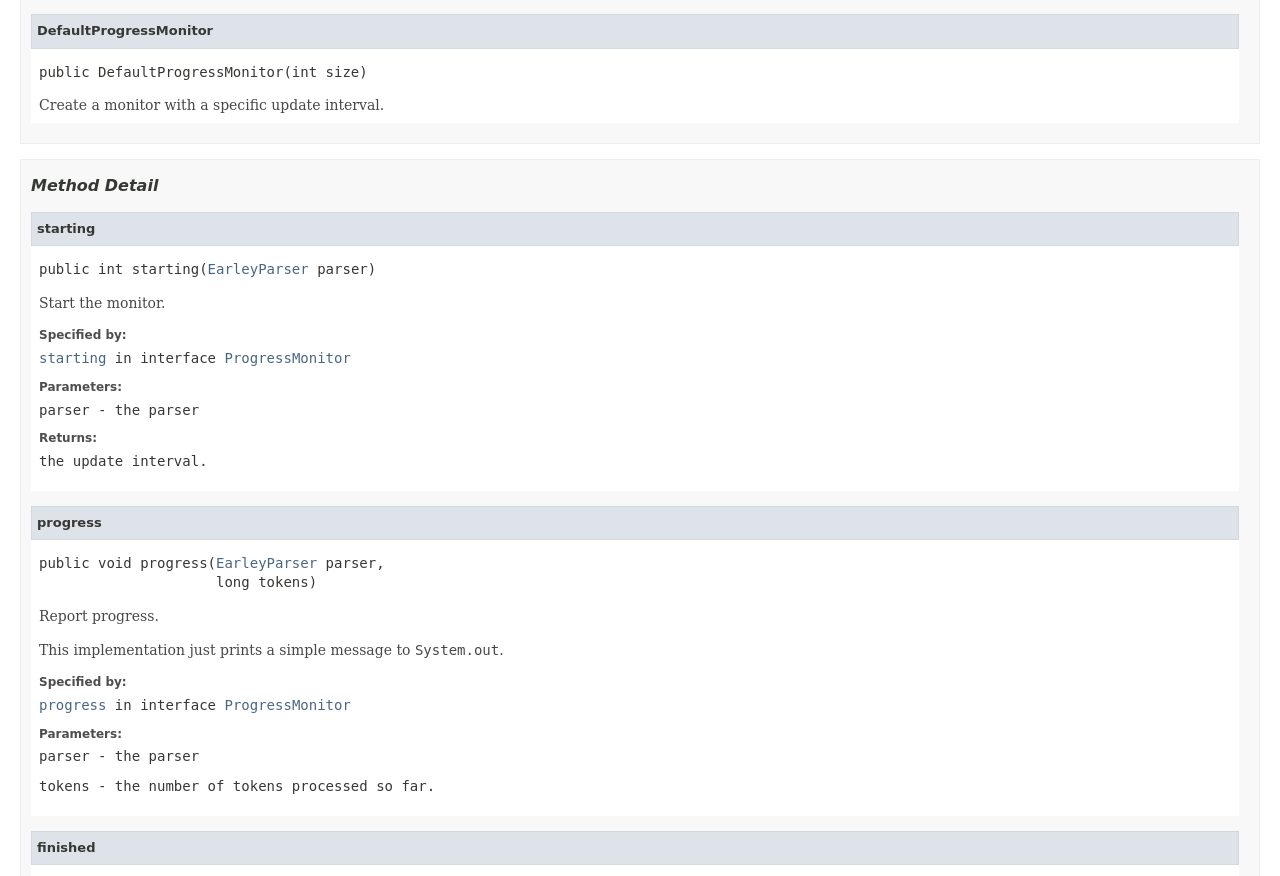
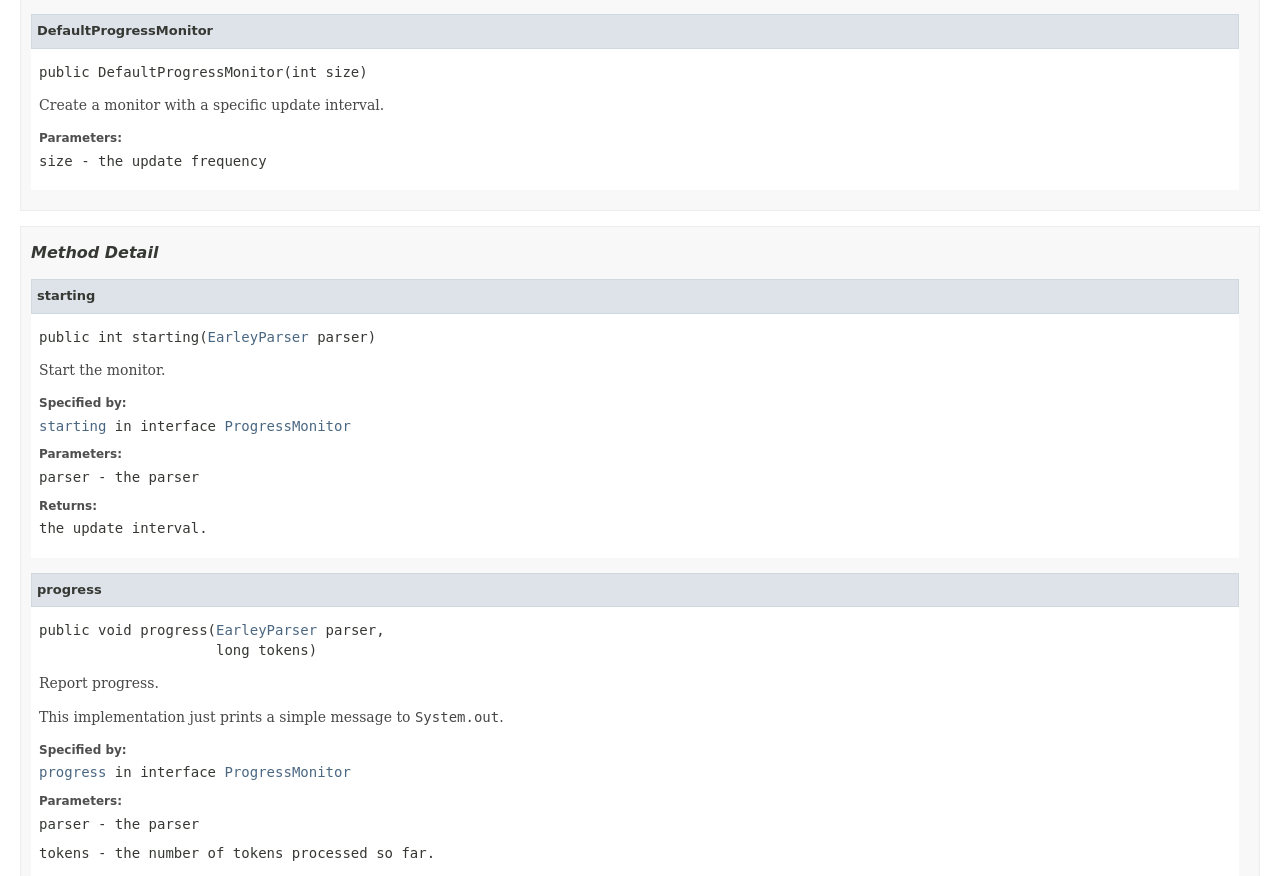
Before and after one commit to nineml/coffeegrinder, a plain HTML site: page apidoc/org/nineml/coffeegrinder/util/DefaultProgressMonitor.html in a window 1280 px wide. Shown: the part 1620-2496 px from the top of the page. Drawn offline with Linux system fonts and the light colour scheme; a web font is replaced by a local one.

Commit message:
Successful CircleCI build 112 [ci skip]

```diff
--- a/apidoc/org/nineml/coffeegrinder/util/DefaultProgressMonitor.html
+++ b/apidoc/org/nineml/coffeegrinder/util/DefaultProgressMonitor.html
@@ -255,6 +255,10 @@ implements <a href="../../../../org/nineml/coffeegrinder/parser/ProgressMonitor.
 <h4>DefaultProgressMonitor</h4>
 <pre>public&nbsp;DefaultProgressMonitor(int&nbsp;size)</pre>
 <div class="block">Create a monitor with a specific update interval.</div>
+<dl>
+<dt><span class="paramLabel">Parameters:</span></dt>
+<dd><code>size</code> - the update frequency</dd>
+</dl>
 </li>
 </ul>
 </li>
```
Also changed, not shown: ch01.html (+1 -1 lines), index.html (+1 -1 lines), pf01.html (+1 -1 lines).
